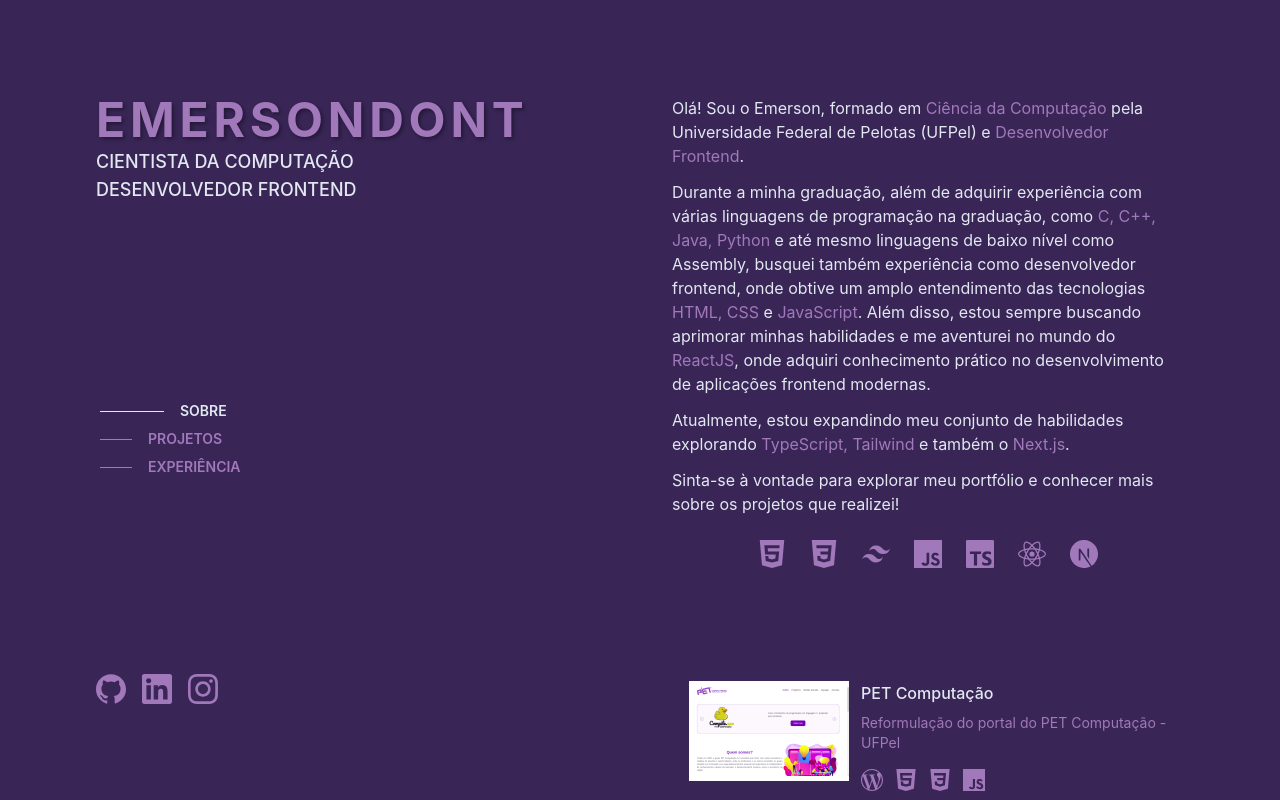
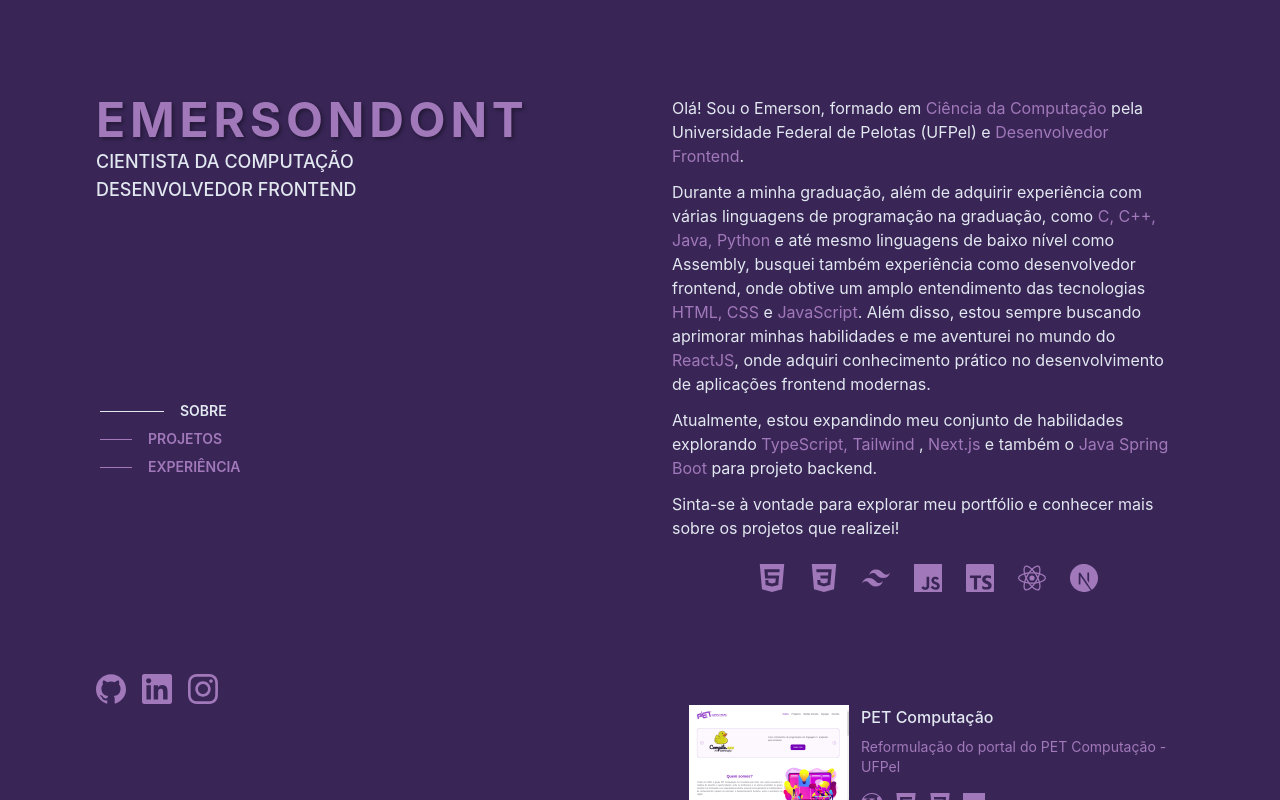
Before and after one commit to emersondont/portfolio, a Next.js app: page / in a window 1280 px wide. Built offline with nearby package versions, Linux system fonts and the light colour scheme; no server answers.

Commit message:
Update About component to include Java Spring Boot in skills

```diff
--- a/src/components/sections/about.tsx
+++ b/src/components/sections/about.tsx
@@ -42,7 +42,7 @@ export default function About(props: Props) {
 				</p>
 				<p>
 					Atualmente, estou expandindo meu conjunto de habilidades explorando <span className='text-secondary'>TypeScript, Tailwind </span>
-					e também o <span className='text-secondary'>Next.js</span>.
+					, <span className='text-secondary'>Next.js</span> e também o <span className='text-secondary'>Java Spring Boot</span> para projeto backend.
 				</p>
 				<p>
 					Sinta-se à vontade para explorar meu portfólio e conhecer mais sobre os projetos que realizei!
```
